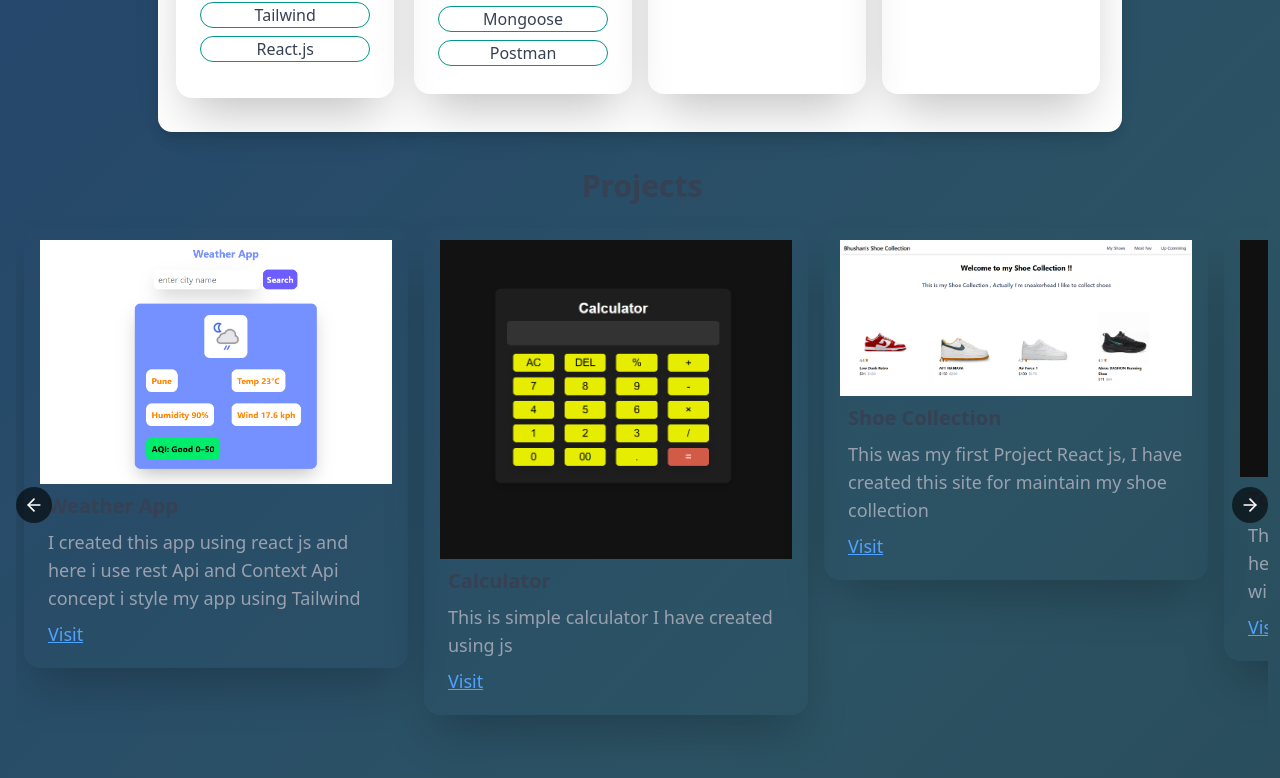
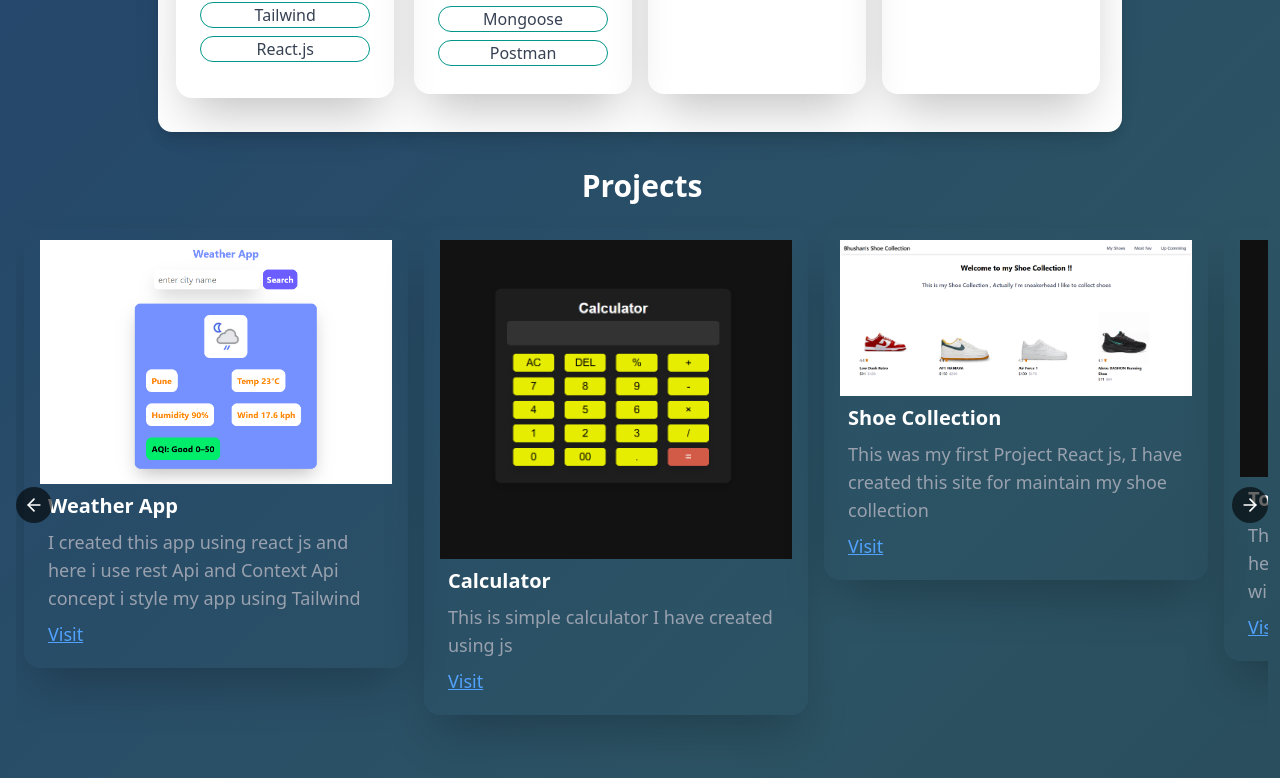
Before and after one commit to bhushan-ai/bhushan.ai-portfolio, a React (Vite) app: page / in a window 1280 px wide. Shown: the part 668-1446 px from the top of the page. Built offline with nearby package versions, Linux system fonts and the light colour scheme.

Commit message:
changess

```diff
--- a/src/Components/Card.jsx
+++ b/src/Components/Card.jsx
@@ -2,11 +2,11 @@ import React from "react";
 //min-w-[300px] max-w-sm
 function Card(props) {
   return (
-    <div className="sm:w-full w-[240px] max-w-sm h-fit flex-shrink-0 px-4 py-3 m-2 mt-3 rounded-2xl dark:bg-gradient-to-bl from-gray-900 via-gray-800 to-gray-900 shadow-2xl transition duration-300 ease-in-out transform hover:scale-105 hover:shadow-lg text-gray-700 dark:text-white">
+    <div className="sm:w-full w-[240px] max-w-sm h-fit flex-shrink-0 px-4 py-3 m-2 mt-3 rounded-2xl dark:bg-gradient-to-br from-gray-900 via-gray-800 to-teal-900 shadow-2xl transition duration-300 ease-in-out transform hover:scale-105 hover:shadow-lg text-gray-700 ">
       <img className=" object-cover" src={props.img} alt="Card Image" />
 
       <div className="p-2">
-        <h2 class="text-xl font-semibold  mb-2">{props.title}</h2>
+        <h2 class="text-xl font-semibold text-white mb-2">{props.title}</h2>
         <p class="text-lg font-medium mb-2 text-gray-400">{props.desc} </p>
         <a
           className="underline text-blue-400 text-lg "
--- a/src/Components/Project.jsx
+++ b/src/Components/Project.jsx
@@ -79,7 +79,7 @@ function Project() {
       className="w-full h-fit rounded-lg mt-4 p-0.5  m-0.5
 text-white dark:text-gray-500 "
     >
-      <h2 className="text-3xl font-bold mb-3 text-center mt-4 text-gray-700 dark:text-white  ">
+      <h2 className="text-3xl font-bold mb-3 text-center mt-4  text-white  ">
         Projects
       </h2>
       <div className="relative">
```
